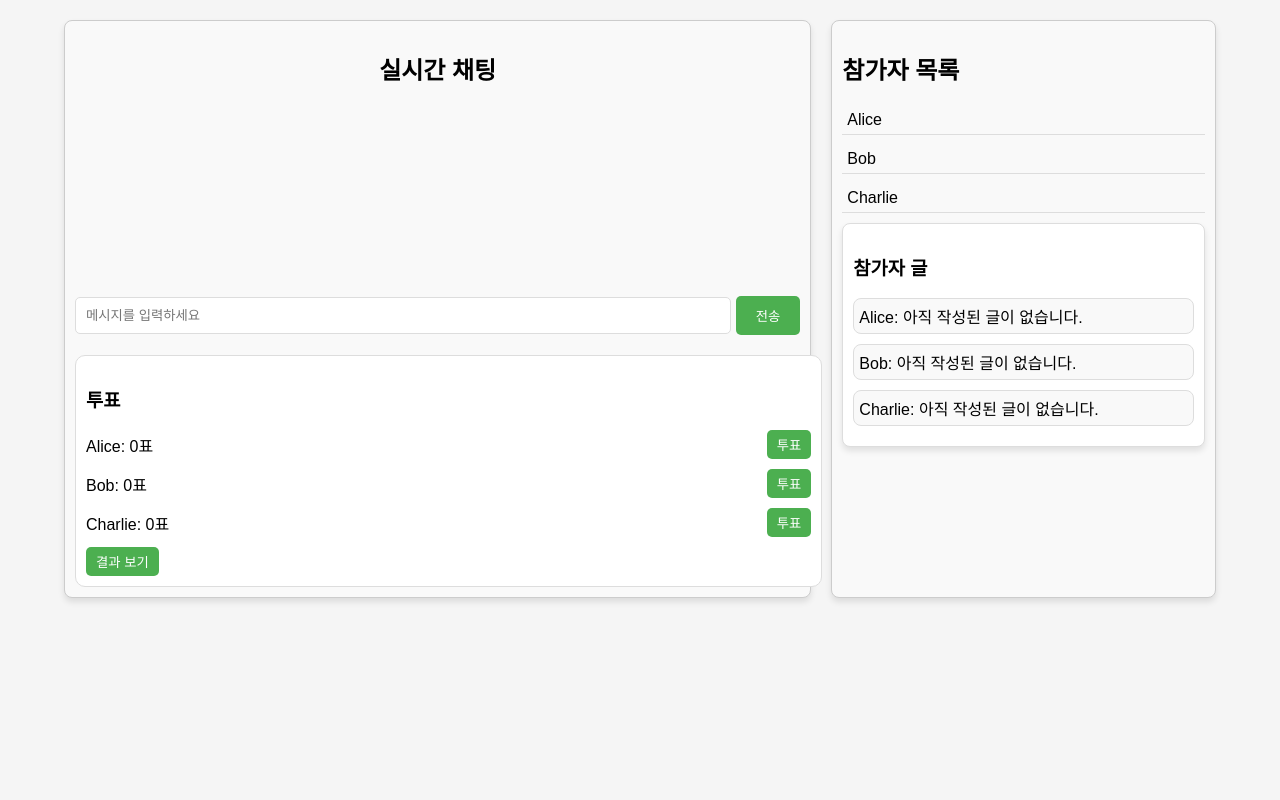
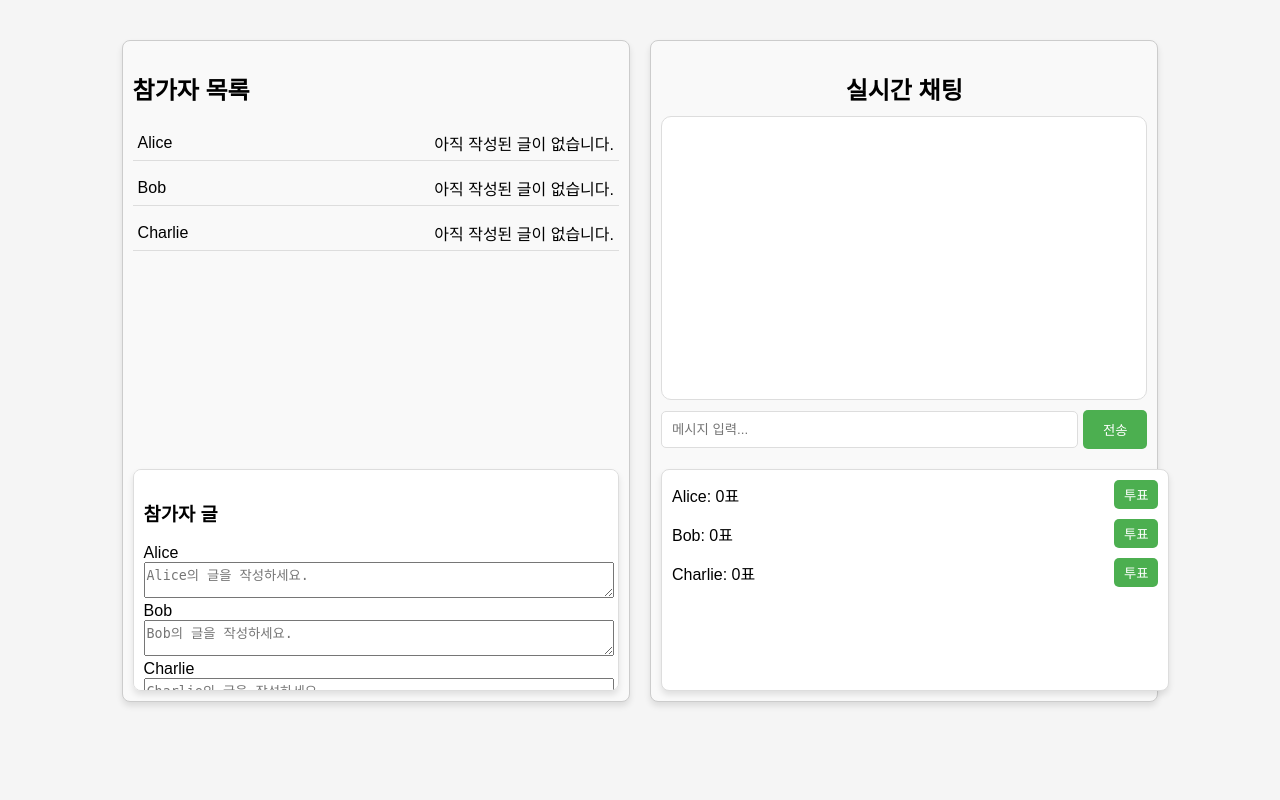
Before and after one commit to youngkwangjoo/gamebox, a Django app: template liargame/templates/liargame/room_detail.html in a window 1280 px wide. Run offline with Django 4.2, Linux system fonts and the light colour scheme; the template is opened without the code that fills it, so the values that code supplies are empty.

Commit message:
feat: 채팅, 목록, 글 배치변경

```diff
--- a/liargame/static/liargame/scripts/liargame_script.js
+++ b/liargame/static/liargame/scripts/liargame_script.js
@@ -39,32 +39,73 @@ document.addEventListener('DOMContentLoaded', () => {
     // 참가자 목록 렌더링
     function renderParticipants(participants) {
         participantsContainer.innerHTML = ''; // 기존 참가자 목록 초기화
-        participantLogsContainer.innerHTML = ''; // 기존 참가자 글 초기화
 
         participants.forEach(participant => {
-            participantLogs[participant] = participantLogs[participant] || []; // 초기화 또는 유지
+            participantLogs[participant] = participantLogs[participant] || ''; // 초기화 또는 유지
 
             const participantElement = document.createElement('div');
             participantElement.classList.add('participant');
             participantElement.textContent = participant;
+
+            // 참가자 이름 옆에 글을 표시할 공간 추가
+            const logElement = document.createElement('span');
+            logElement.id = `${participant}-log`; // 고유 id 설정
+            logElement.textContent = participantLogs[participant] || '아직 작성된 글이 없습니다.';
+            participantElement.appendChild(logElement);
             participantsContainer.appendChild(participantElement);
+        });
+    }
 
-            const logContainer = document.createElement('div');
-            logContainer.classList.add('log-container');
-            logContainer.textContent = `${participant}: ${participantLogs[participant].join(', ') || '아직 작성된 글이 없습니다.'}`;
-            participantLogsContainer.appendChild(logContainer);
+    // 참가자 글 작성 영역 렌더링
+    function renderParticipantInputFields(participants) {
+        participantLogsContainer.innerHTML = ''; // 기존 글 입력란 초기화
+
+        participants.forEach(participant => {
+            const inputContainer = document.createElement('div');
+            inputContainer.classList.add('input-container');
+
+            // 참가자 이름
+            const nameLabel = document.createElement('label');
+            nameLabel.textContent = participant;
+            nameLabel.setAttribute('for', `${participant}-textarea`);
+
+            // 참가자 이름과 텍스트박스를 세로로 배치
+            const textArea = document.createElement('textarea');
+            textArea.id = `${participant}-textarea`;
+            textArea.placeholder = `${participant}의 글을 작성하세요.`;
+            textArea.style.width = '100%'; // 텍스트박스 전체 너비 사용
+
+            // 글 작성 후 엔터키를 눌러서 글을 저장
+            textArea.addEventListener('keypress', (event) => {
+                if (event.key === 'Enter') {
+                    event.preventDefault(); // 엔터 기본 동작 방지 (줄바꿈 방지)
+                    const logMessage = textArea.value.trim(); // 작성된 글 가져오기
+
+                    if (logMessage) {
+                        updateParticipantLogs(participant, logMessage); // 글 업데이트
+                        textArea.value = ''; // 텍스트 입력 후 초기화
+                    }
+                }
+            });
+
+            inputContainer.appendChild(nameLabel);
+            inputContainer.appendChild(textArea);
+            participantLogsContainer.appendChild(inputContainer);
         });
     }
 
     // 글 추가 및 업데이트
     function updateParticipantLogs(participant, logMessage) {
         if (!participantLogs[participant]) {
-            participantLogs[participant] = [];
+            participantLogs[participant] = '';
         }
-        participantLogs[participant].push(logMessage);
+        participantLogs[participant] = logMessage;
 
-        // 참가자 글 업데이트
-        renderParticipants(participants);
+        // 참가자 목록에 있는 해당 참가자의 글 업데이트
+        const logElement = document.getElementById(`${participant}-log`);
+        if (logElement) {
+            logElement.textContent = participantLogs[participant];
+        }
     }
 
     // 투표 UI 렌더링
@@ -132,4 +173,5 @@ document.addEventListener('DOMContentLoaded', () => {
     participants = ['Alice', 'Bob', 'Charlie']; // 예시로 기본 데이터 설정
     renderParticipants(participants);
     renderVoteUI(participants);
+    renderParticipantInputFields(participants); // 참가자 글 작성 영역 렌더링
 });
--- a/liargame/static/liargame/styles/liargame_style.css
+++ b/liargame/static/liargame/styles/liargame_style.css
@@ -6,33 +6,41 @@ body {
     flex-direction: column;
     align-items: center;
     background-color: #f5f5f5;
+    min-height: 100vh;
 }
 
 .game-container {
     display: flex;
-    justify-content: space-between; /* 요소 간의 간격을 유지 */
-    width: 90%; /* 전체 너비 */
-    margin: 20px auto; /* 화면 가운데 정렬 */
-    gap: 20px; /* 요소 사이의 간격 */
+    justify-content: space-between;
+    width: 90%;
+    margin: 20px auto;
+    gap: 20px;
+    height: 80vh; /* 전체 높이의 80% */
 }
 
 /* 채팅 컨테이너 */
 .chat-container {
-    flex: 2; /* 왼쪽 영역의 비율 */
+    flex: 1; /* 실시간 채팅을 오른쪽 영역에 50% */
     border: 1px solid #ccc;
     border-radius: 8px;
     padding: 10px;
     background-color: #f9f9f9;
     box-shadow: 0 4px 6px rgba(0, 0, 0, 0.1);
+    height: 100%;
+    display: flex;
+    flex-direction: column;
+    justify-content: space-between;
 }
 
+/* 채팅 제목 */
 .chat-container h2 {
     text-align: center;
     margin-bottom: 10px;
 }
 
+/* 채팅 메시지 박스 */
 .chat-box {
-    height: 300px;
+    flex-grow: 1;
     border: 1px solid #ddd;
     border-radius: 10px;
     overflow-y: auto;
@@ -41,6 +49,7 @@ body {
     margin-bottom: 10px;
 }
 
+/* 채팅 로그 */
 #chat-log {
     display: flex;
     flex-direction: column;
@@ -62,6 +71,7 @@ body {
     align-self: flex-end;
 }
 
+/* 채팅 입력 */
 .chat-input {
     display: flex;
     gap: 5px;
@@ -88,42 +98,25 @@ body {
     background-color: #45a049;
 }
 
-.chat-log .message {
-    margin: 5px 0;
-    display: flex;
-    align-items: flex-start;
-}
-
-.chat-log .message.self {
-    justify-content: flex-end;
-}
-
-.chat-log .message .nickname {
-    font-weight: bold;
-    margin-right: 5px;
-}
-
-.chat-log .message .text {
-    background-color: #e0e0e0;
-    padding: 8px;
-    border-radius: 10px;
-    max-width: 60%;
-    word-wrap: break-word;
-}
-
-.chat-log .message.self .text {
-    background-color: #4CAF50;
-    color: white;
-}
-
 /* 참가자 스타일 */
 .participants-container {
-    flex: 1; /* 오른쪽 영역의 비율 */
+    flex: 1; /* 참가자 목록을 왼쪽 영역에 50% */
     border: 1px solid #ccc;
     border-radius: 8px;
     padding: 10px;
     background-color: #f9f9f9;
     box-shadow: 0 4px 6px rgba(0, 0, 0, 0.1);
+    height: 100%;
+    display: flex;
+    flex-direction: column;
+    justify-content: space-between;
+}
+
+/* 참가자 목록 */
+.participants-list {
+    flex-grow: 1;
+    overflow-y: auto;
+    margin-bottom: 10px;
 }
 
 .participant {
@@ -151,12 +144,15 @@ body {
 
 /* 참가자 글 기록 */
 .participant-logs {
+    flex-shrink: 0;
     margin-top: 10px;
     padding: 10px;
     border: 1px solid #ddd;
     border-radius: 8px;
     background-color: #fff;
     box-shadow: 0 4px 6px rgba(0, 0, 0, 0.1);
+    height: 200px;
+    overflow-y: auto;
 }
 
 .participant-logs .log-container {
@@ -173,8 +169,11 @@ body {
     width: 100%;
     padding: 10px;
     border: 1px solid #ddd;
-    border-radius: 10px;
+    border-radius: 8px;
     background-color: #fff;
+    box-shadow: 0 4px 6px rgba(0, 0, 0, 0.1);
+    height: 200px;
+    overflow-y: auto;
 }
 
 .vote-container .vote-participant {
--- a/liargame/templates/liargame/room_detail.html
+++ b/liargame/templates/liargame/room_detail.html
@@ -10,30 +10,35 @@
 <body>
     <div class="game-container">
         <!-- 채팅 -->
-        <div class="chat-container">
-            <h2>실시간 채팅</h2>
-            <div id="chat-log" style="height: 200px; overflow-y: auto;"></div>
-            <div class="chat-input">
-                <input id="chat-message-input" type="text" placeholder="메시지를 입력하세요">
-                <button id="chat-message-submit">전송</button>
+        <div class="game-container">
+            <!-- 왼쪽: 참가자 목록 + 참가자 글 -->
+            <div class="participants-container">
+                <h2>참가자 목록</h2>
+                <div class="participants-list" id="participants-container"></div>
+                <div class="participant-logs">
+                    <h3>참가자 글</h3>
+                    <div id="participant-logs-container"></div>
+                </div>
             </div>
-            <div class="vote-container">
-                <h3>투표</h3>
-                <div id="vote-participants"></div>
-                <button id="show-results">결과 보기</button>
-                <div id="vote-result" style="display: none;"></div>
+
+            <!-- 오른쪽: 실시간 채팅 + 투표 -->
+            <div class="chat-container">
+                <h2>실시간 채팅</h2>
+                <div class="chat-box" id="chat-log"></div>
+                <div class="chat-input">
+                    <input type="text" id="chat-message-input" placeholder="메시지 입력...">
+                    <button id="chat-message-submit">전송</button>
+                </div>
+
+                <div class="vote-container" id="vote-participants">
+                    <h3>투표하기</h3>
+                    <div id="vote-result"></div>
+                    <button id="show-results">결과 보기</button>
+                </div>
             </div>
         </div>
 
-        <!-- 참가자 -->
-        <div class="participants-container">
-            <h2>참가자 목록</h2>
-            <div id="participants-container"></div>
-            <div class="participant-logs">
-                <h3>참가자 글</h3>
-                <div id="participant-logs-container"></div>
-            </div>
-        </div>
+
     </div>
 
     <script src="{% static 'liargame/scripts/liargame_script.js' %}"></script>
```
